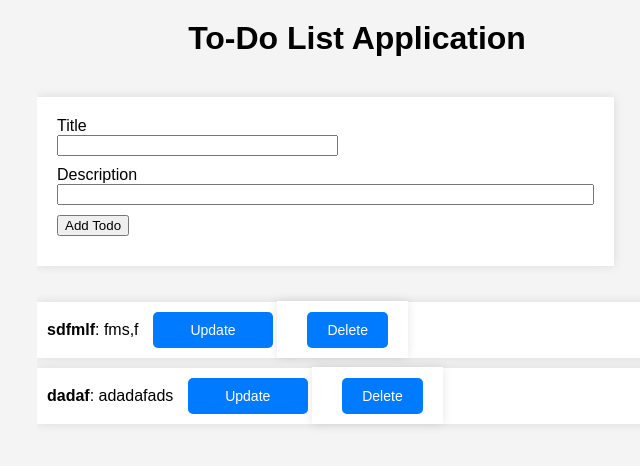
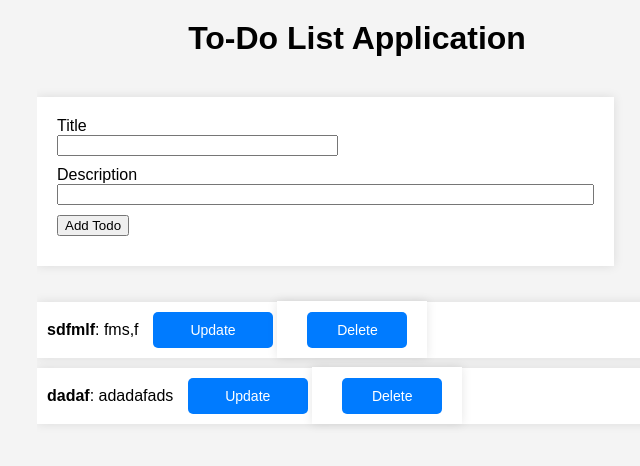
Before and after one commit to maryhzd/Software-Development-Web-Application, a Flask app: page / in a window 1280 px wide. Shown: the top 466 px of the page, without its empty margins (283-923 px from the left). Run offline with Flask 3, Linux system fonts and the light colour scheme.

Commit message:
change in css

```diff
--- a/static/style.css
+++ b/static/style.css
@@ -21,7 +21,7 @@ form {
     padding: 20px;
     margin: 20px 0;
     box-shadow: 0 0 10px rgba(0, 0, 0, 0.1);
-    display: inline-block;  /* Ensure form doesn't stretch */
+    display: inline-block;  /* Keep form inline */
 }
 
 form div {
@@ -42,7 +42,7 @@ li {
 
 a, button {
     margin-left: 10px;
-    padding: 10px 20px;  /* Make buttons uniform size */
+    padding: 10px;
     text-decoration: none;
     background: #007BFF;
     color: #fff;
@@ -52,7 +52,7 @@ a, button {
     display: inline-block;
     text-align: center;
     font-size: 14px;
-    min-width: 80px;  /* Ensures a minimum width */
+    width: 100px;  /* Set a fixed width for buttons */
 }
 
 a:hover, button:hover {
```
Also changed, not shown: instance/todo.db.
